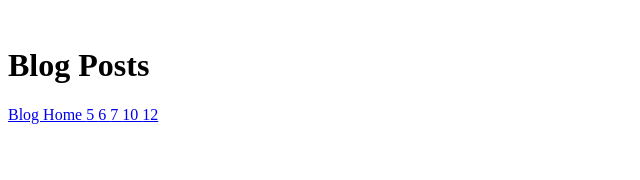
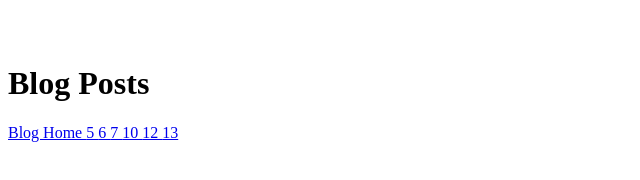
Before and after one commit to brianhannigan/brianhannigan.github.io, a plain HTML site: page index.html in a window 1280 px wide. Shown: the whole page, without its empty margins (0-640 px from the left). Drawn offline with Linux system fonts and the light colour scheme.

Commit message:
Updates blog

```diff
--- a/index.html
+++ b/index.html
@@ -1,14 +1,13 @@
 <br/>
-<html lang="en">
- <head>
+<html>
+ <body>
+  <br/>
   <meta charset="utf-8"/>
   <meta content="IE=edge" http-equiv="X-UA-Compatible"/>
   <meta content="width=device-width, initial-scale=1.0" name="viewport"/>
   <title>
    Blog Posts
   </title>
- </head>
- <body>
   <h1>
    Blog Posts
   </h1>
@@ -30,5 +29,8 @@
   <a href="content\12.html">
    12
   </a>
+  <a href="content\13.html">
+   13
+  </a>
  </body>
 </html>
```
Also changed, not shown: content/13.html (added, +9 -0 lines).
